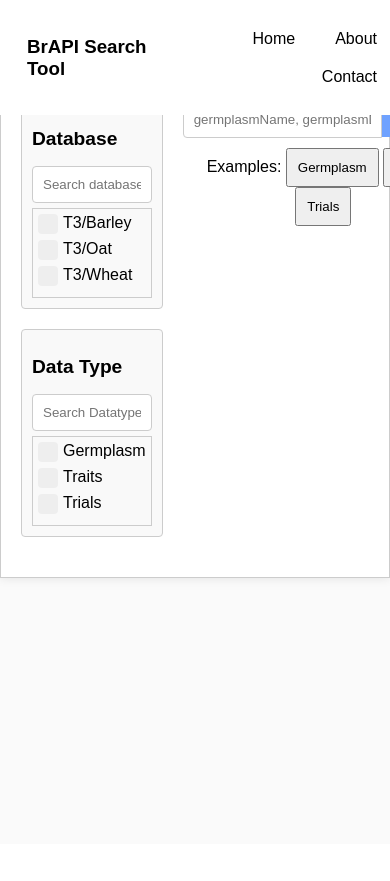
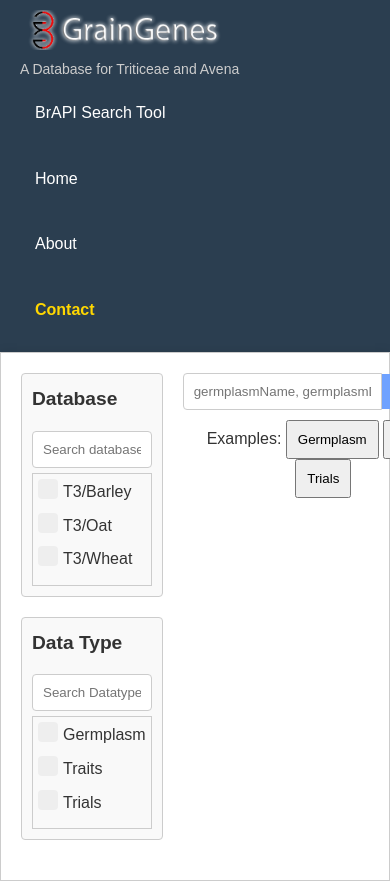
Before and after one commit to NehaSJ99/BrAPI_Search, a Flask app: page / in a window 390 px wide; the page is wider, and only the part inside the window is pictured. Before the commit the page ends 581 px from the top of that part, so only its background shows below. Run offline with Flask 2, Linux system fonts and the light colour scheme.

Commit message:
Added Navbar, contact, about

```diff
--- /dev/null
+++ b/app/static/css/navbar.css
@@ -0,0 +1,116 @@
+body {
+    margin: 0;
+    padding: 0;
+    font-family: Arial, sans-serif;
+    background-color: #fafafa;
+    color: #333;
+    line-height: 1.6;
+}
+
+a {
+    color: #0000EE; /* Updated to white for visibility on dark navbar */
+    text-decoration: none;
+}
+
+a:hover {
+    text-decoration: underline;
+}
+
+h1, h2, h3, h4, h5, h6 {
+    color: #333;
+    margin-top: 0;
+}
+
+p {
+    margin: 0 0 1em;
+}
+
+.header-inner {
+    max-width: 1200px;
+    margin: 0 auto;
+    padding: 0 20px;
+    display: flex;
+    justify-content: space-between;
+    align-items: center;
+}
+
+#header {
+    background-color: #2b3e50;
+    color: #fff;
+    padding: 10px 0;
+}
+
+#branding {
+    display: flex;
+    align-items: center;
+}
+
+#logo {
+    margin-right: 20px;
+}
+
+#logo img {
+    height: 40px;
+}
+
+.h-group {
+    margin: 0;
+}
+
+#site-name {
+    margin: 0;
+    font-size: 24px;
+}
+
+#site-slogan {
+    margin: 0;
+    font-size: 14px;
+    color: #ccc;
+}
+
+#navbar {
+    flex-grow: 1;
+}
+
+.nav {
+    list-style: none;
+    margin: 0;
+    padding: 0;
+    display: flex;
+    justify-content: flex-end;
+}
+
+.nav li {
+    margin-left: 20px;
+}
+
+.nav li a {
+    color: #fff;
+    text-decoration: none;
+    padding: 10px 15px;
+    display: block;
+}
+
+.nav li a:hover,
+.nav li a.active {
+    background-color: #4a6fa5;
+    border-radius: 4px;
+}
+
+.nav li a.highlight {
+    color: #ffd700;
+}
+
+@media (max-width: 768px) {
+    .header-inner {
+        flex-direction: column;
+        align-items: flex-start;
+    }
+    .nav {
+        flex-direction: column;
+        width: 100%;
+    }
+    .nav li {
+        margin: 10px 0;
+    }
+}
--- a/app/static/css/style.css
+++ b/app/static/css/style.css
@@ -3,12 +3,9 @@
     padding: 0;
     font-family: Arial, sans-serif;
     background-color: #fafafa;
-    display: flex;
-    flex-direction: column;
-    align-items: center;
-    justify-content: flex-start;
+    color: #333;
+    line-height: 1.6;
 }
-
 .container {
     display: flex;
     flex-direction: row;
@@ -19,7 +16,6 @@
     border: 1px solid #ccc;
     padding: 20px;
     box-shadow: 0px 0px 10px 0px rgba(0,0,0,0.1);
-    margin-top: 80px; /* Ensure proper spacing from the fixed navbar */
     box-sizing: border-box;
 }
 
--- a/app/templates/index.html
+++ b/app/templates/index.html
@@ -5,20 +5,13 @@
     <meta name="viewport" content="width=device-width, initial-scale=1.0">
     <title>BrAPI Search Page</title>
     <link rel="stylesheet" href="{{ url_for('static', filename='css/style.css') }}">
+    <link rel="stylesheet" href="{{ url_for('static', filename='css/navbar.css') }}">
 </head>
 <body>
-    <header id="header" class="clearfix" role="banner">
-    <div class="navbar">
-        <div class="navbar-left">
-            <a href="#"><h3>BrAPI Search Tool</h3></a>
-        </div>
-        <div class="navbar-right">
-            <a href="#">Home</a>
-            <a href="#">About</a>
-            <a href="#">Contact</a>
-        </div>
-    </div>
-</header>
+    <!-- Include the navbar -->
+    {% include 'navbar.html' %}
+
+    <!-- Page content -->
     <div class="container">
         <form id="search-form" onsubmit="performSearch(event)" style="display: flex; flex: 1;">
             <div class="filter-box">
@@ -81,7 +74,6 @@
                 </div>
                 <!-- Display search results here -->
                 <div class="results-container" id="results-container" style="display: none;">
-                    <h1>Search Results</h1>
                     <p>You searched for: <strong id="search-term-display"></strong></p>
                     <div id="results-count"></div>
                     <div id="grouped-results"></div>
--- /dev/null
+++ b/app/templates/navbar.html
@@ -0,0 +1,39 @@
+<!DOCTYPE html>
+<html lang="en">
+<head>
+    <meta charset="UTF-8">
+    <meta name="viewport" content="width=device-width, initial-scale=1.0">
+    <title>GrainGenes</title>
+    <link rel="stylesheet" href="css/navbar.css">
+</head>
+<body>
+    <header id="header" class="clearfix" role="banner">
+        <div class="header-inner clearfix">
+            <!-- start: Branding -->
+            <div id="branding" class="branding-elements clearfix">
+                <!-- start: Site name and Slogan hgroup -->
+                <div class="h-group" id="name-and-slogan">
+                    <div id="logo">
+                        <a href="https://wheat.pw.usda.gov/GG3/">
+                            <img class="site-logo" src="static/images/logo.png" alt="GrainGenes">
+                        </a>
+                    </div>
+                    <p id="site-slogan">A Database for Triticeae and Avena</p>
+                </div><!-- /end #name-and-slogan -->
+            </div><!-- /end #branding -->
+            <!-- start: Navigation -->
+            <nav id="navbar">
+                <ul class="nav">
+                    <li><a href="/">BrAPI Search Tool</a></li>
+                    <li><a href="/">Home</a></li>
+                    <li><a href="/about">About</a></li>
+                    <li><a href="/contact" class="highlight">Contact</a></li>
+                </ul>
+            </nav><!-- /end #navbar -->
+        </div><!-- /end .header-inner -->
+    </header>
+    <main>
+        <!-- Main content goes here -->
+    </main>
+</body>
+</html>
--- a/app/views.py
+++ b/app/views.py
@@ -136,3 +136,11 @@
 
     logging.warning("Progeny information not found")
     return "Progeny information not found", 404
+
+@main.route('/about')
+def aboutPage():
+    return render_template('about.html')
+
+@main.route('/contact')
+def contactPage():
+    return render_template('contact.html')
```
Also changed, not shown: app/templates/about.html (added, +60 -0 lines), app/templates/contact.html (added, +44 -0 lines), app/templates/details.html (+12 -12 lines), app/static/images/logo.png (added).
